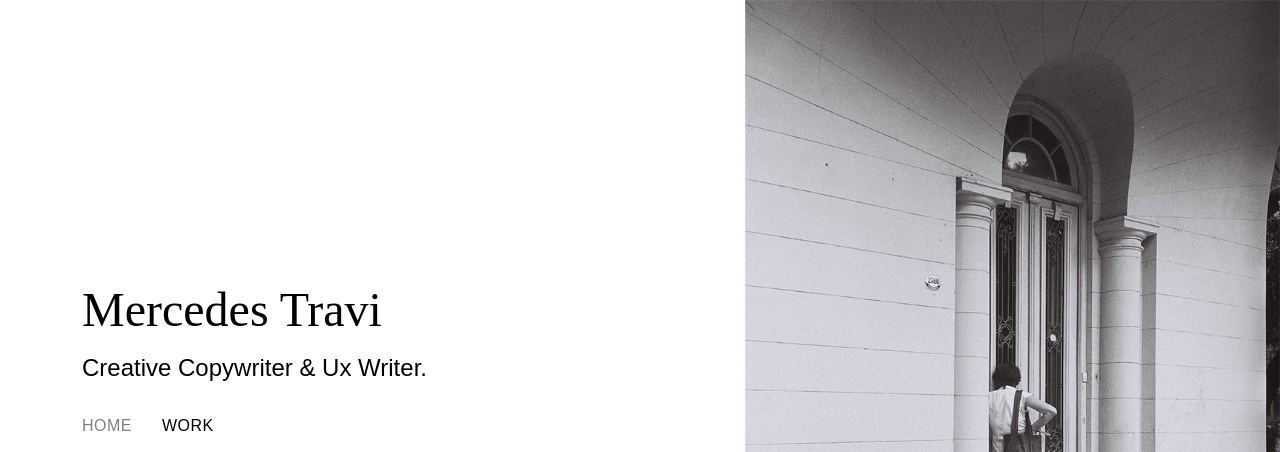
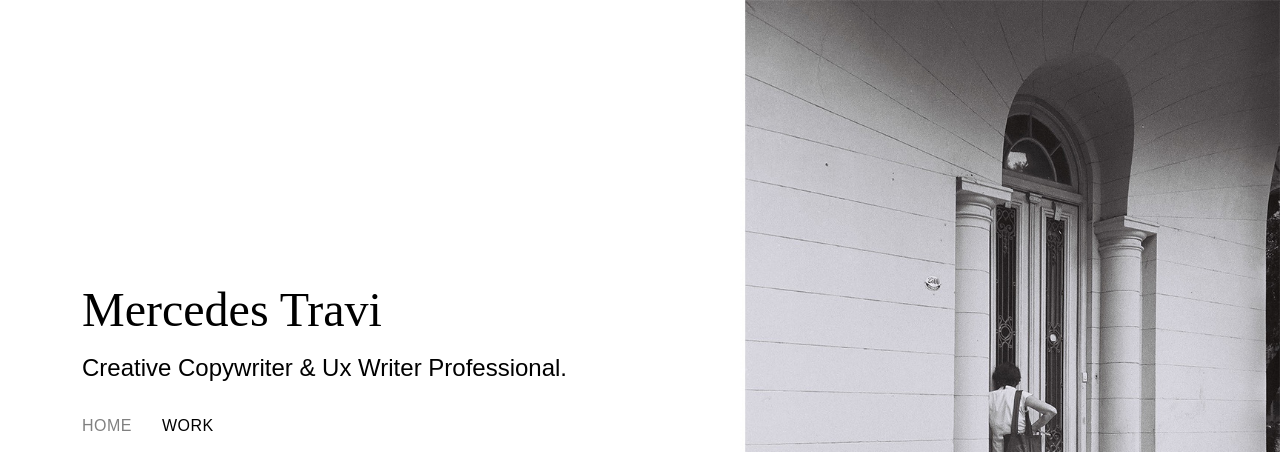
Before and after one commit to Mumitravi/mumitravi.github.io, a plain HTML site: page index.html in a window 1280 px wide. Shown: the top 452 px of the page. Drawn offline with Linux system fonts and the light colour scheme.

Commit message:
Update index.html

```diff
--- a/index.html
+++ b/index.html
@@ -45,7 +45,7 @@
       <h1><a href="index.html">Mercedes Travi</a></h1>
       <!-- Uncomment below if you prefer to use an image logo -->
       <!-- <a href="index.html" class="mr-auto"><img src="assets/img/logo.png" alt="" class="img-fluid"></a> -->
-      <h2>Creative Copywriter & Ux Writer.</h2>
+      <h2>Creative Copywriter & Ux Writer Professional.</h2>
 
       <nav id="navbar" class="navbar">
     <ul>
```
